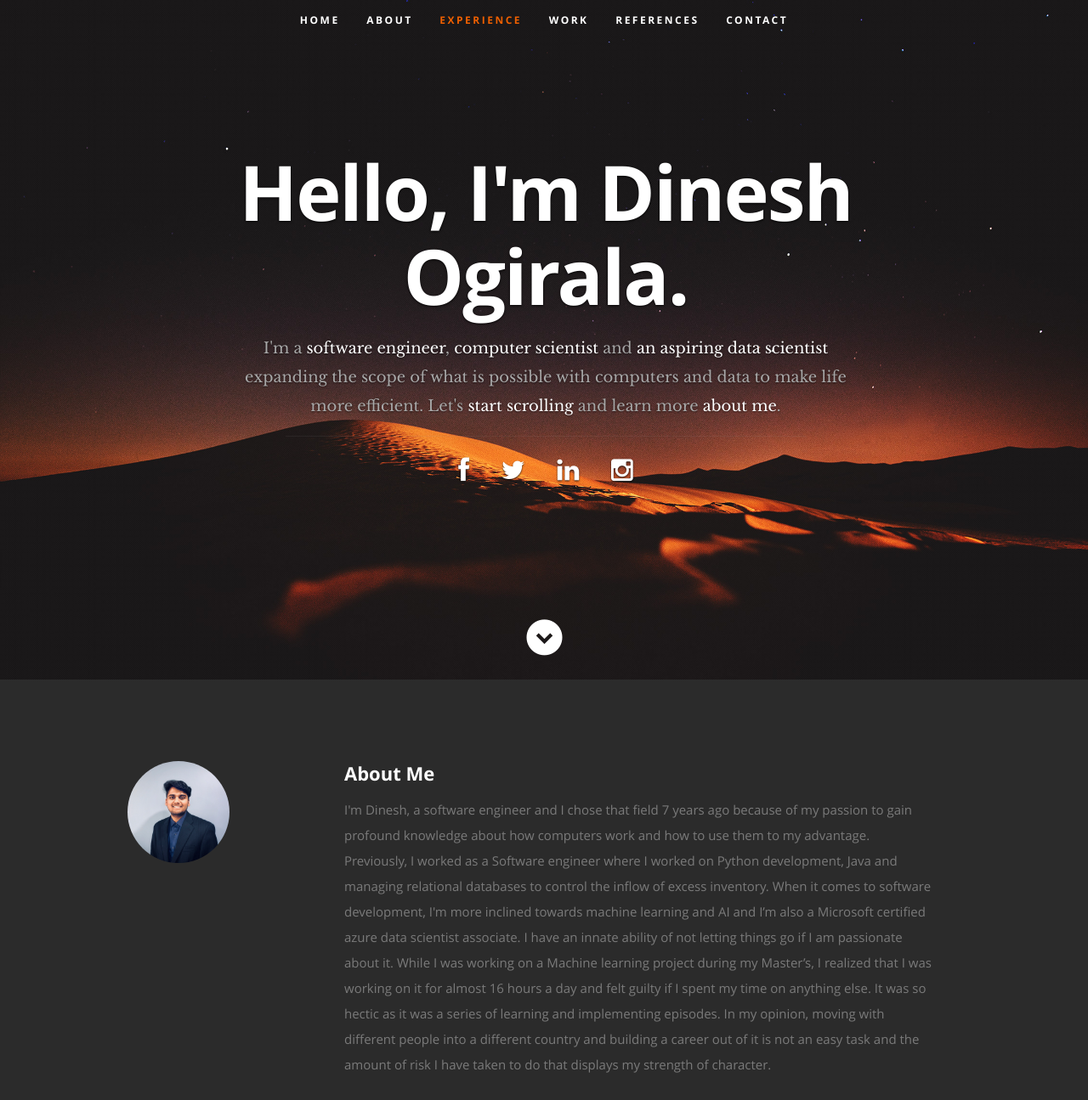
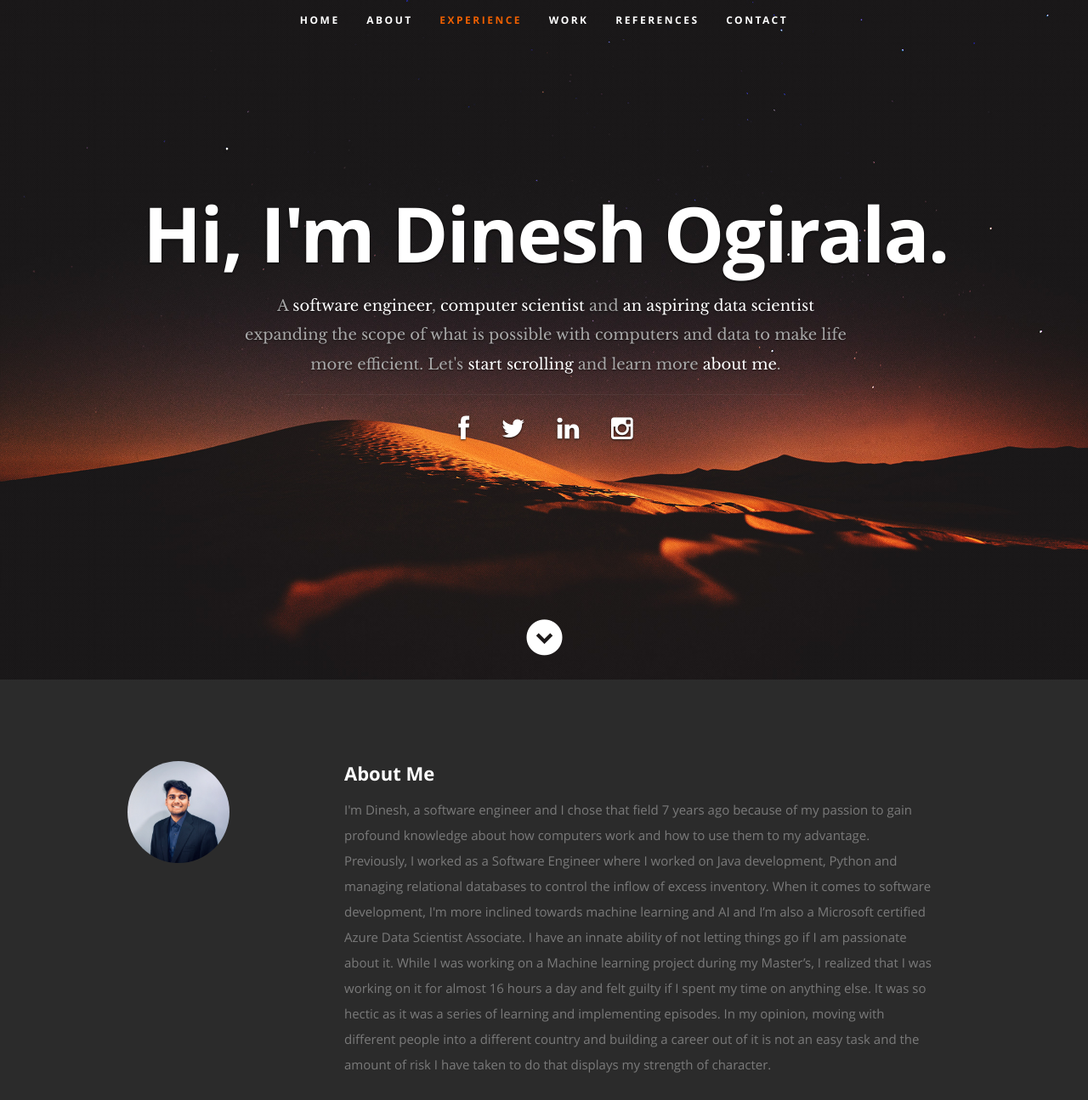
Before and after one commit to dinesh-madhav/dinesh-madhav.github.io, a plain HTML site: page index.html in a window 1280 px wide. Shown: the top 1295 px of the page at 85% size. Drawn offline with nearby package versions, Linux system fonts and the light colour scheme.

Commit message:
Update index.html

```diff
--- a/index.html
+++ b/index.html
@@ -56,8 +56,8 @@
 
       <div class="row banner">
          <div class="banner-text">
-            <h1 class="responsive-headline">Hello, I'm Dinesh Ogirala.</h1>
-            <h3>I'm a <span>software engineer</span>, <span>computer scientist</span> and <span>an aspiring data scientist</span> expanding the scope of what is possible with computers and data to make life more efficient. Let's <a class="smoothscroll" href="#about">start scrolling</a>
+            <h1 class="responsive-headline">Hi, I'm Dinesh Ogirala.</h1>
+            <h3>A <span>software engineer</span>, <span>computer scientist</span> and <span>an aspiring data scientist</span> expanding the scope of what is possible with computers and data to make life more efficient. Let's <a class="smoothscroll" href="#about">start scrolling</a>
             and learn more <a class="smoothscroll" href="#about">about me</a>.</h3>
             <hr />
             <ul class="social">
@@ -92,7 +92,7 @@
 
             <h2>About Me</h2>
 
-            <p> I'm Dinesh, a software engineer and I chose that field 7 years ago because of my passion to gain profound knowledge about how computers work and how to use them to my advantage. Previously, I worked as a Software engineer where I worked on Python development, Java and managing relational databases to control the inflow of excess inventory. When it comes to software development, I'm more inclined towards machine learning and AI and I’m also a Microsoft certified azure data scientist associate. I have an innate ability of not letting things go if I am passionate about it. While I was working on a Machine learning project during my Master’s, I realized that I was working on it for almost 16 hours a day and felt guilty if I spent my time on anything else. It was so hectic as it was a series of learning and implementing episodes. In my opinion, moving with different people into a different country and building a career out of it is not an easy task and the amount of risk I have taken to do that displays my strength of character.
+            <p> I'm Dinesh, a software engineer and I chose that field 7 years ago because of my passion to gain profound knowledge about how computers work and how to use them to my advantage. Previously, I worked as a Software Engineer where I worked on Java development, Python and managing relational databases to control the inflow of excess inventory. When it comes to software development, I'm more inclined towards machine learning and AI and I’m also a Microsoft certified Azure Data Scientist Associate. I have an innate ability of not letting things go if I am passionate about it. While I was working on a Machine learning project during my Master’s, I realized that I was working on it for almost 16 hours a day and felt guilty if I spent my time on anything else. It was so hectic as it was a series of learning and implementing episodes. In my opinion, moving with different people into a different country and building a career out of it is not an easy task and the amount of risk I have taken to do that displays my strength of character.
 
             </p>
 
@@ -198,7 +198,7 @@
 
                <div class="twelve columns">
 
-                  <h3>Xenia Hospital</h3>
+                  <h3>Syscon Solutions</h3>
                   <p class="info">Software Engineer <span>&bull;</span> <em class="date">June 2017 - November 2018</em></p>
 
                   <p>
```
